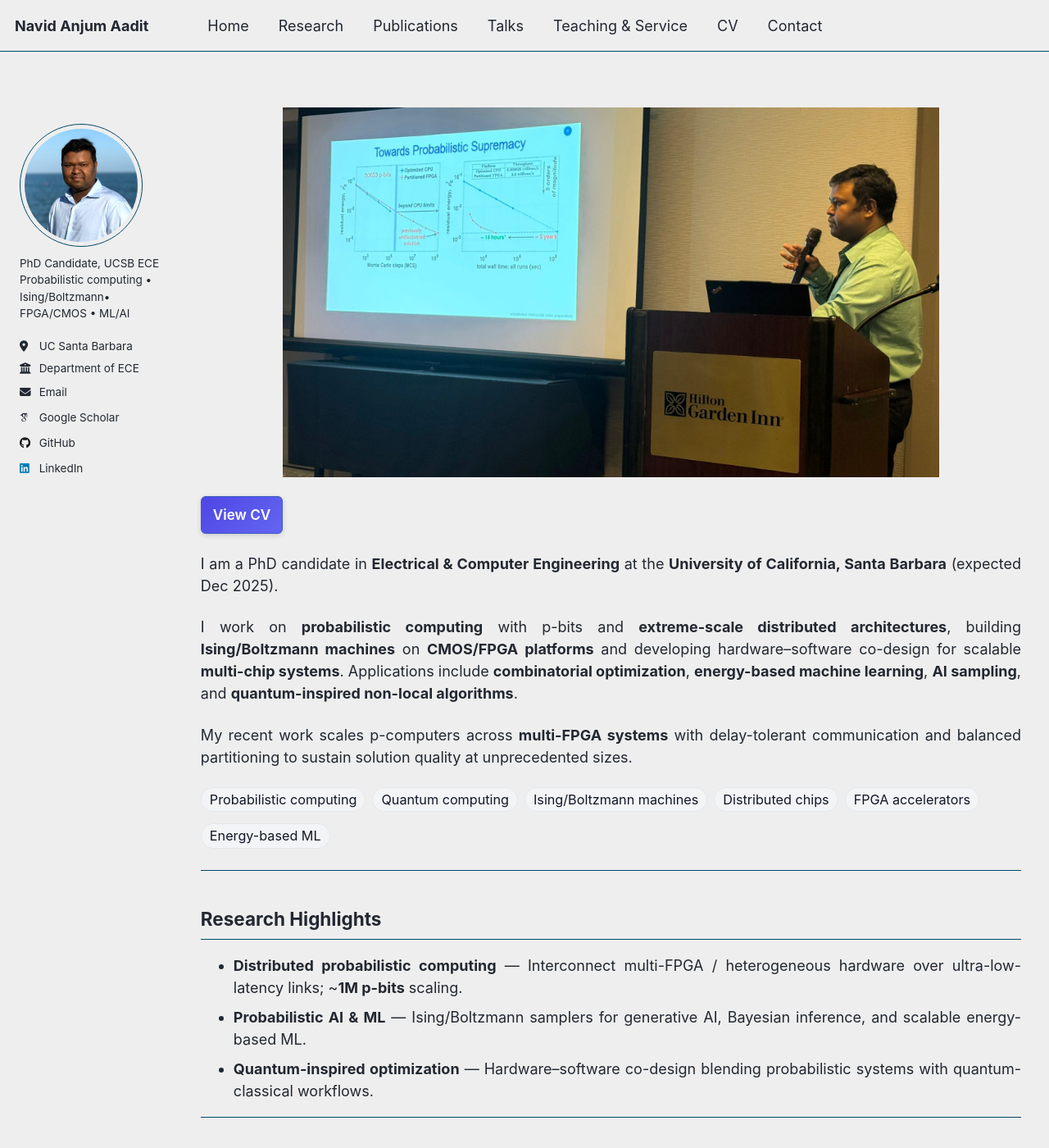
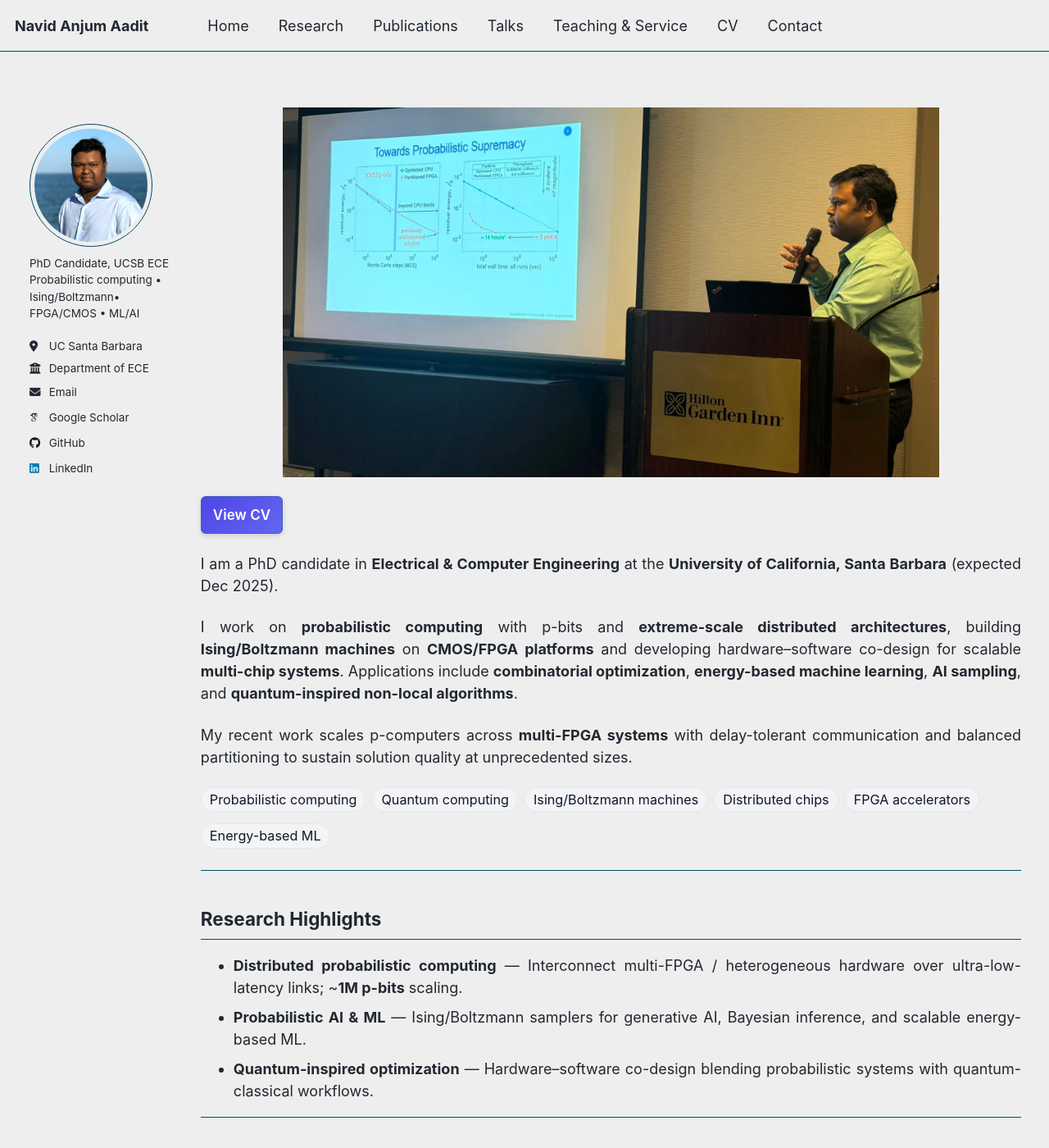
Before and after one commit to navidaadit/navidaadit.github.io, a Jekyll site: the page built from _pages/about.md, in a window 1280 px wide and 1400 px high. Shown: the whole window at 82% size. Built offline with Jekyll 4.4.1, drawn with Linux system fonts in a browser that asks for light colours; some web fonts are replaced.

Commit message:
Update _custom.scss

```diff
--- a/_sass/_custom.scss
+++ b/_sass/_custom.scss
@@ -399,7 +399,7 @@
   --masthead-h: 70px;      /* masthead height */
   --sidebar-w: 200px;      /* sidebar width */
   --sidebar-gap: 18px;     /* space between sidebar and content */
-  --page-gutter: 24px;     /* space from left edge of screen */
+  --page-gutter: 36px;     /* space from left edge of screen */
 }
 
 /* Desktop and up */
```
